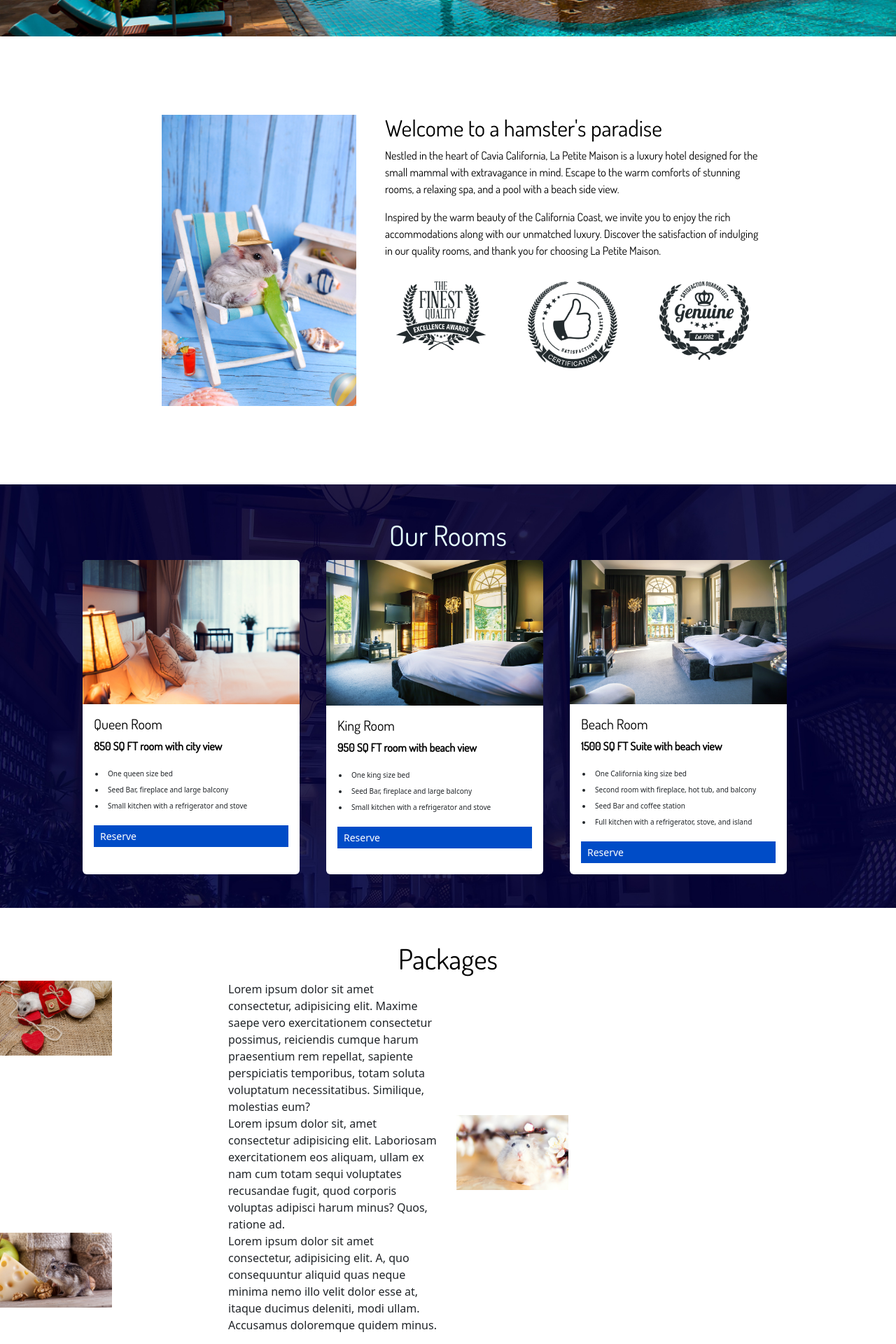
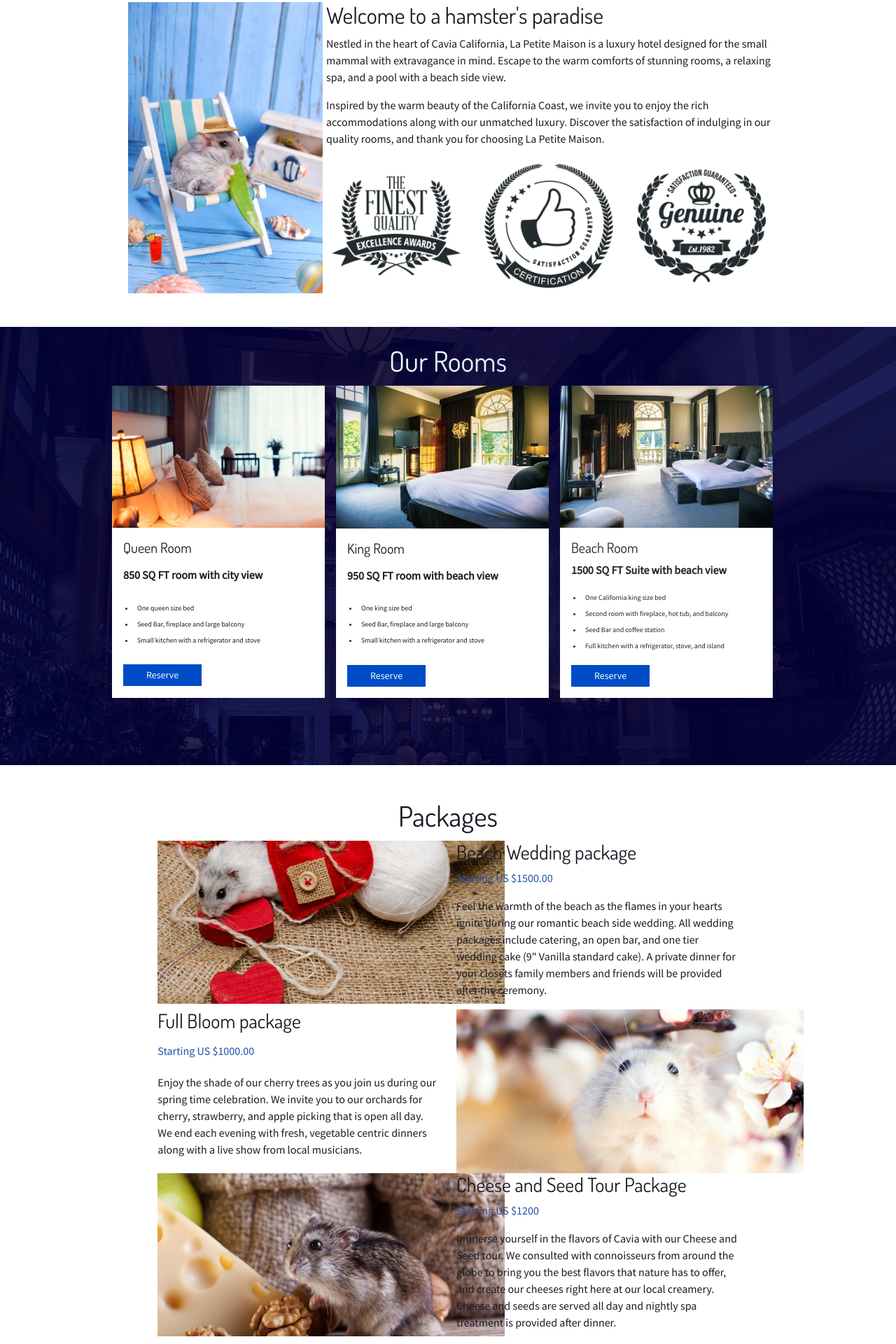
Before and after one commit to rooted92/castanedaPHamsterHotel, a plain HTML site: page html/index.html in a window 1280 px wide. Shown: the part 568-2488 px from the top of the page at 70% size. Drawn offline with nearby package versions, Linux system fonts and the light colour scheme; a web font is replaced by a local one.

Commit message:
fixed btn sizes, col packages, misc images

```diff
--- a/css/styles.css
+++ b/css/styles.css
@@ -16,37 +16,36 @@ body::before {
     height: 120px;
 }
 
-a,
-h1,
-h6 {
-    color: #E5FEFF;
-    font-family: 'Dosis', sans-serif;
-}
-
-p, h2, h5 {
-    color: black;
-    font-family: 'Dosis', sans-serif;
-}
-
-
 /* END Global Selectors */
 
 /* START custom selectors */
 
 .black-text {
-    color: black;
+    color: #1A1B26;
+}
+
+.white-text {
+    color: #E5FEFF;
+}
+
+.dosis {
     font-family: 'Dosis', sans-serif;
 }
 
-.res-link {
-    border: white solid 1px;
-    padding: 1px 3px 1px 3px;
+.source-sans {
+    font-family: 'Source Sans Pro', sans-serif;
+}
+
+.res-link:hover {
+    outline: #E5FEFF solid 1px;
+    outline-offset: -0.5rem;
+    /* padding: 1px 3px 1px 3px; */
 }
 
 .header-bg-box {
     background-image: url('../images/header.jpg');
     width: auto, 0;
-    min-height: 500px;
+    min-height: 20rem;
     background-repeat: no-repeat;
     background-size: cover;
     background-position: center;
@@ -57,8 +56,8 @@ p, h2, h5 {
 .header-box {
     display: flex;
     justify-content: center;
-    width: 45rem;
-    min-height: 10px;
+    min-width: 47rem;
+    height: auto, 0;
     background-color: #000324c8;
     margin: 7rem;
 }
@@ -69,22 +68,18 @@ p, h2, h5 {
     flex-direction: column;
 }
 
-.large-header-text {
-    font-weight: lighter;
-    color: white;
-}
-
-.small-header-text {
-    font-weight: lighter;
-    color: white;
-}
 
 nav {
     height: 120px;
 }
 
+.logo-img {
+    max-width: 9rem;
+    height: auto;
+}
+
 .resBtn {
-    margin-bottom: 6px;
+    /* margin-bottom: 6px; */
 }
 
 .toggle-button {
@@ -108,40 +103,72 @@ nav {
 .relaxedHam {
     display: flex;
     justify-content: center;
-    width: auto;
-    max-height: 416px;
+    max-width: 23rem;
+    max-height: 26rem;
     margin: auto;
-    padding: 0em;
+    /* padding: 0em; */
 }
 
 .card {
+    border-radius: 0;
     border: none;
-    max-width: 89%;
-    height: 500px;
+    max-width: 19rem;
+    height: auto;
+}
+
+.card-img-top {
+    border-radius: 0;
+}
+
+.award-images-container {
+    display: flex;
+    justify-content: center;
+    margin: 0rem;
+    max-width: 47.5rem;
+    height: auto;
 }
 
 .award-images {
-    max-width: 10rem;
+    max-width: 12.5rem;
     height: auto;
-    padding: 1rem;
+    padding: .5rem;
+}
+
+.overview-height {
+    display: flex;
+    min-height: 30rem;
 }
 
 .overview-content {
     display: flex;
     justify-content: center;
     flex-wrap: wrap;
-    padding: 4rem;
-    min-height: 30rem;
+    min-height: 20rem;
     width: auto;
-
 }
 
-.room-content {
+.ov-col-one {
+    min-height: 15rem;
+    width: 18rem;
+}
+
+.ov-col-two {
+    display: grid;
+    align-items: center;
+    min-height: 10rem;
+    width: 10rem, 0;
+}
+
+.room-bg {
     background-image: url('../images/bg2.jpg');
     background-repeat: no-repeat;
     background-size: cover;
 }
 
+.room-card-row {
+    min-width: 60rem;
+    height: auto;
+}
 
 .center-list {
     padding-left: 1rem;
@@ -149,15 +176,53 @@ nav {
 }
 
 .rooms-btn {
-    display: flex;
-    justify-content: baseline;
+    border-radius: 0px;
+    max-width: 7rem;
+    height: auto;
     background-color: #004CC7;
-    color: white;
+    color: #E5FEFF;
 }
 
 .packages-img {
-    width: 10rem;
+    width: 32.5rem;
+    height: 14.6rem;
+    margin: auto, 0;
+    padding: 0%;
+    object-fit: cover;
+    object-position: -1.5rem;
+}
+
+.rooms-cards {
+    max-width: 20rem;
     height: auto, 0;
+}
+
+.package-price-text {
+    color: #1F51A8;
+}
+
+.col-height {
+    /* width: 30%; */
+}
+
+.amenities-bg {
+    background-image: url('../images/bg.jpg');
+    background-repeat: no-repeat;
+    background-size: cover;
+}
+
+.amenities-container {
+    display: flex;
+    justify-content: center;
+    justify-content: space-around;
+    min-height: 20rem;
+    margin: 3rem;
+    padding: 2rem;
+}
+
+.valet-icon {
+    width: auto;
+    height: 104px;
 }
 
 /* END custom selectors */
--- a/html/index.html
+++ b/html/index.html
@@ -20,7 +20,7 @@ Peer Review by;
 
 <body>
     <header id="top">
-        <div class="container-fluid">
+        <div class="container-fluid white-text dosis">
             <!-- START Navbar -->
 
             <!-- Created a button that will be the hambuger when the screen reaches a specific breaking point -->
@@ -37,13 +37,13 @@ Peer Review by;
                 </a>
                 <ul class="nav justify-content-center align-items-sm-end align-items-md-end align-items-lg-end pt-lg-3">
                     <li class="nav-item">
-                        <a class="nav-link text-white" href="#overview">Overview</a>
+                        <a class="nav-link text-white res-link" href="#overview">Overview</a>
                     </li>
                     <li class="nav-item">
-                        <a class="nav-link text-white" href="#rooms">Rooms</a>
+                        <a class="nav-link text-white res-link" href="#rooms">Rooms</a>
                     </li>
                     <li class="nav-item">
-                        <a class="nav-link text-white" href="#packages">Packages</a>
+                        <a class="nav-link text-white res-link" href="#packages">Packages</a>
                     </li>
                     <li class="nav-item navbar-expand-md navbar-expand-sm navbar-brand">
                         <a href="#top">
@@ -51,10 +51,10 @@ Peer Review by;
                         </a>
                     </li>
                     <li class="nav-item">
-                        <a class="nav-link text-white" href="#amenities">Amenities</a>
+                        <a class="nav-link text-white res-link" href="#amenities">Amenities</a>
                     </li>
                     <li class="nav-item">
-                        <a class="nav-link text-white" href="#contact">Contact</a>
+                        <a class="nav-link text-white res-link" href="#contact">Contact</a>
                     </li>
                     <li class="nav-item resBtn">
                         <a class="nav-link text-white res-link" href="#reserve">Reserve</a>
@@ -64,39 +64,42 @@ Peer Review by;
         </div>
         <!-- END Navbar -->
         <!-- Header Image -->
-        <section class="header-bg-box container-fluid">
+        <section class="header-bg-box container-fluid white-text dosis">
             <div class="header-box p-md-5 p-sm-5">
                 <div class="header-box-items text-md-center text-sm-center">
-                    <h1 class="large-header-text">Run on the wheel of luxury</h1>
-                    <h6 class="small-header-text">Explore everything the beach has to offer in our relaxing resort.
+                    <h1>Run on the wheel of luxury</h1>
+                    <h6 class="source-sans">Explore everything the beach has to offer in our relaxing resort.
                     </h6>
                 </div>
             </div>
         </section>
     </header>
     <!-- Overview Content -->
-    <div class="row align-items-center justify-content-center p-5" id="overview">
-        <div class="overview-content flex-md-wrap flex-md-fill flex-sm-wrap flex-lg-wrap">
-            <div class="col-lg-4 col-md-4 col-sm-2">
+    <div class="row py-5 align-items-center justify-content-center p-1 source-sans black-text overview-height"
+        id="overview">
+        <div class="overview-content">
+            <div class="col-lg-3 col-md-4 col-sm-2 ov-col-one">
                 <img class="relaxedHam" src="../images/hamsterhomejpg.jpg" alt="hamster relaxing on pool chair">
             </div>
-            <div class="col-lg-6 col-md-6 col-sm-6">
-                <h2>Welcome to a hamster's paradise</h2>
+            <div class="col-lg-6 col-md-4 col-sm-6 ov-col-two">
+                <h2 class="dosis">Welcome to a hamster's paradise</h2>
                 <p>Nestled in the heart of Cavia California, La Petite Maison is a luxury hotel designed for the
                     small mammal with extravagance in mind. Escape to the warm comforts of stunning rooms, a
                     relaxing spa, and a pool with a beach side view.</p>
                 <p>Inspired by the warm beauty of the California Coast, we invite you to enjoy the rich
                     accommodations along with our unmatched luxury. Discover the satisfaction of indulging in our
                     quality rooms, and thank you for choosing La Petite Maison.</p>
-                <div class="row flex-lg-row flex-md-column flex-sm-column">
-                    <div class="col-lg-4 col-md-4 col-sm-4 column">
+                <div class="row award-images-container">
+                    <div
+                        class="col-lg-4 col-md-4 col-sm-4 column d-grid align-content-center justify-content-start p-0">
                         <img class="award-images" src="../images/awardfinest.png" alt="award for finest quality">
                     </div>
-                    <div class="col-lg-4 col-md-4 col-sm-4 column">
+                    <div
+                        class="col-lg-4 col-md-4 col-sm-4 column  d-grid align-content-center justify-content-center p-0">
                         <img class="award-images" src="../images/awardsatisfaction.png"
                             alt="statisfaction guaranteed award">
                     </div>
-                    <div class="col-lg-4 col-md-4 col-sm-4 column">
+                    <div class="col-lg-4 col-md-4 col-sm-4 column d-grid align-content-center justify-content-end p-0">
                         <img class="award-images" src="../images/awardgenuine.png" alt="genuine award">
                     </div>
                 </div>
@@ -104,53 +107,49 @@ Peer Review by;
         </div>
     </div>
     <!-- Rooms section -->
-    <div class="container-fluid room-content" id="rooms">
-        <div class="container p-5">
+    <div class="container-fluid pb-5 room-bg" id="rooms">
+        <div class="container room-card-row pb-5 pt-4 px-0">
             <div class="row">
                 <div class="col-12 text-center pb-1">
-                    <h1>Our Rooms</h1>
+                    <h1 class="white-text dosis">Our Rooms</h1>
                 </div>
             </div>
-            <div class="row row-cols-1 row-cols-md-3 g-0">
-                <div class="col">
+            <div class="row d-flex justify-content-center g-0">
+                <div class="col-4 rooms-cards source-sans black-text">
                     <div class="card h-100">
-                        <img src="../images/room1.jpg" class="card-img-top" alt="...">
-                        <div class="card-body">
-                            <h5 class="card-title">Queen Room</h5>
+                        <img src="../images/room1.jpg" class="card-img-top" alt="queen room with city view">
+                        <div class="card-body d-grid align-content-between">
+                            <h5 class="card-title dosis">Queen Room</h5>
                             <p class="card-text"><strong>850 SQ FT room with city view</strong></p>
                             <ul class="center-list">
                                 <li class="p-1">One queen size bed</li>
                                 <li class="p-1">Seed Bar, fireplace and large balcony</li>
                                 <li class="p-1">Small kitchen with a refrigerator and stove</li>
                             </ul>
-                            <div class="rooms-btn">
-                                <button type="button" class="btn btn-sm rooms-btn">Reserve</button>
-                            </div>
+                            <button type="button" class="btn btn-sm rooms-btn">Reserve</button>
                         </div>
                     </div>
                 </div>
-                <div class="col">
+                <div class="col-4 rooms-cards source-sans black-text">
                     <div class="card h-100">
-                        <img src="../images/room3.jpg" class="card-img-top" alt="...">
-                        <div class="card-body">
-                            <h5 class="card-title">King Room</h5>
+                        <img src="../images/room3.jpg" class="card-img-top" alt="picture of king room">
+                        <div class="card-body d-grid align-content-between">
+                            <h5 class="card-title dosis">King Room</h5>
                             <p class="card-text"><strong>950 SQ FT room with beach view</strong></p>
                             <ul class="center-list">
                                 <li class="p-1">One king size bed</li>
                                 <li class="p-1">Seed Bar, fireplace and large balcony</li>
                                 <li class="p-1">Small kitchen with a refrigerator and stove</li>
                             </ul>
-                            <div class="rooms-btn">
-                                <button type="button" class="btn btn-sm rooms-btn">Reserve</button>
-                            </div>
+                            <button type="button" class="btn btn-sm rooms-btn">Reserve</button>
                         </div>
                     </div>
                 </div>
-                <div class="col">
+                <div class="col-4 rooms-cards source-sans">
                     <div class="card h-100">
-                        <img src="../images/room2.jpg" class="card-img-top" alt="...">
-                        <div class="card-body">
-                            <h5 class="card-title">Beach Room</h5>
+                        <img src="../images/room2.jpg" class="card-img-top" alt="picture of beach room">
+                        <div class="card-body d-grid align-content-between">
+                            <h5 class="card-title dosis">Beach Room</h5>
                             <p><strong>1500 SQ FT Suite with beach view</strong></p>
                             <ul class="center-list">
                                 <li class="p-1">One California king size bed</li>
@@ -158,9 +157,7 @@ Peer Review by;
                                 <li class="p-1">Seed Bar and coffee station</li>
                                 <li class="p-1">Full kitchen with a refrigerator, stove, and island</li>
                             </ul>
-                            <div class="rooms-btn">
-                                <button type="button" class="btn btn-sm rooms-btn">Reserve</button>
-                            </div>
+                            <button type="button" class="btn btn-sm rooms-btn">Reserve</button>
                         </div>
                     </div>
                 </div>
@@ -168,32 +165,92 @@ Peer Review by;
         </div>
     </div>
     <!-- Packages section -->
-    <div class="grid">
-        <h1 class="black-text text-center pt-5">Packages</h1>
+    <div class="container-fluid black-text source-sans" id="packages">
+        <h1 class="black-text text-center pt-5 pb-1 black-text dosis">Packages</h1>
         <div class="row">
-            <div class="col-3">
+            <div class="col-xl-2 col-lg-2 col-md-1"></div>
+            <div class="col-xl-4 col-lg-4 col-md-5 col-sm-12 col-height">
                 <img class="packages-img" src="../images/hamsterwedding.jpg" alt="">
             </div>
-            <div class="col-3">Lorem ipsum dolor sit amet consectetur, adipisicing elit. Maxime saepe vero exercitationem consectetur possimus, reiciendis cumque harum praesentium rem repellat, sapiente perspiciatis temporibus, totam soluta voluptatum necessitatibus. Similique, molestias eum?</div>
+            <div class="col-xl-4 col-lg-4 col-md-5 col-sm-12 col-height d-grid justify-content-">
+                <h3 class="dosis">Beach Wedding package</h3>
+                <p class="package-price-text">Starting US $1500.00</p>
+                <p>
+                    Feel the warmth of the beach as the flames in your hearts ignite during our romantic beach side
+                    wedding. All wedding packages include catering, an open bar, and one tier wedding cake (9" Vanilla
+                    standard cake). A private dinner for your closets family members and friends will be provided after
+                    the ceremony.
+                </p>
+            </div>
+            <div class="col-xl-2 col-lg-2 col-md-1"></div>
         </div>
-        <div class="row justify-content-center">
-            <div class="col-3">
-                Lorem ipsum dolor sit, amet consectetur adipisicing elit. Laboriosam exercitationem eos aliquam, ullam ex nam cum totam sequi voluptates recusandae fugit, quod corporis voluptas adipisci harum minus? Quos, ratione ad.
+        <div class="row">
+            <div class="col-xl-2 col-lg-2 col-md-1"></div>
+            <div class="col-xl-4 col-lg-4 col-md-5 col-sm-12 d-grid justify-content-end">
+                <h3 class="dosis">Full Bloom package</h3>
+                <p class="package-price-text">Starting US $1000.00</p>
+                <p>
+                    Enjoy the shade of our cherry trees as you join us during our spring time celebration. We invite you
+                    to our orchards for cherry, strawberry, and apple picking that is open all day. We end each evening
+                    with fresh, vegetable centric dinners along with a live show from local musicians.
+                </p>
             </div>
-            <div class="col-3">
+            <div class="col-xl-4 col-lg-4 col-md-5 col-sm-12">
                 <img class="packages-img" src="../images/hamsterspring.jpg" alt="">
             </div>
+            <div class="col-xl-2 col-lg-2 col-md-1"></div>
         </div>
-        <div class="row">
-            <div class="col-3">
+        <div class="row pb-5 mb-4">
+            <div class="col-xl-2 col-lg-2 col-md-1"></div>
+            <div class="col-xl-4 col-lg-4 col-md-5 col-sm-12">
                 <img class="packages-img" src="../images/hamstercheese.jpg" alt="">
             </div>
-            <div class="col-3">
-                Lorem ipsum dolor sit amet consectetur, adipisicing elit. A, quo consequuntur aliquid quas neque minima nemo illo velit dolor esse at, itaque ducimus deleniti, modi ullam. Accusamus doloremque quidem minus.
+            <div class="col-xl-4 col-lg-4 col-md-5 col-sm-12 d-grid justify-content-end">
+                <h3 class="dosis">Cheese and Seed Tour Package</h3>
+                <p class="package-price-text">Starting US $1200</p>
+                <p>
+                    Immerse yourself in the flavors of Cavia with our Cheese and Seed tour. We consulted with
+                    connoisseurs from around the globe to bring you the best flavors that nature has to offer, and
+                    create our cheeses right here at our local creamery. Cheese and seeds are served all day and nightly
+                    spa treatment is provided after dinner.
+                </p>
+            </div>
+            <div class="col-xl-2 col-lg-2 col-md-1"></div>
+        </div>
+    </div>
+    <!-- Amenities section -->
+    <div class="container-fluid white-text source-sans amenities-bg text-center pt-5" id="amenities">
+        <h1 class="dosis">Amenities</h1>
+        <h6>Here at La Petite Maison, we invite you to enjoy our services in hopes that you have the most relaxing stay
+            we can provide.</h6>
+
+        <div class="amenities-container">
+            <div class="amenities-icons d-grid align-content-around">
+                <div class="amenities-sm-box">
+                    <img src="../images/24hour.png" alt="room service icon">
+                    <p class="pt-2"><strong>24 Hour Room Service</strong></p>
+                </div>
+            </div>
+            <div class="amenities-icons d-grid align-content-around">
+                <div class="amenities-sm-box">
+                    <img src="../images/breakfast.png" alt="complimentary breakfast icon">
+                    <p class="pt-2"><strong>Complimentary Breakfast</strong></p>
+                </div>
+            </div>
+            <div class="amenities-icons d-grid align-content-around">
+                <div class="amenities-sm-bx">
+                    <img class="valet-icon" src="../images/valet.png" alt="valet parking icon">
+                    <p class="pt-2"><strong>Valet Parking</strong></p>
+                </div>
+            </div>
+            <div class="amenities-icons d-grid align-content-around">
+                <div class="amenities-sm-bx">
+                    <img src="../images/pool.png" alt="beachside pool icon">
+                    <p class="pt-2"><strong>Beachside Pool</strong></p>
+                </div>
             </div>
         </div>
     </div>
-
 
     <script src="https://cdn.jsdelivr.net/npm/bootstrap@5.2.2/dist/js/bootstrap.bundle.min.js"
         integrity="sha384-OERcA2EqjJCMA+/3y+gxIOqMEjwtxJY7qPCqsdltbNJuaOe923+mo//f6V8Qbsw3"
```
